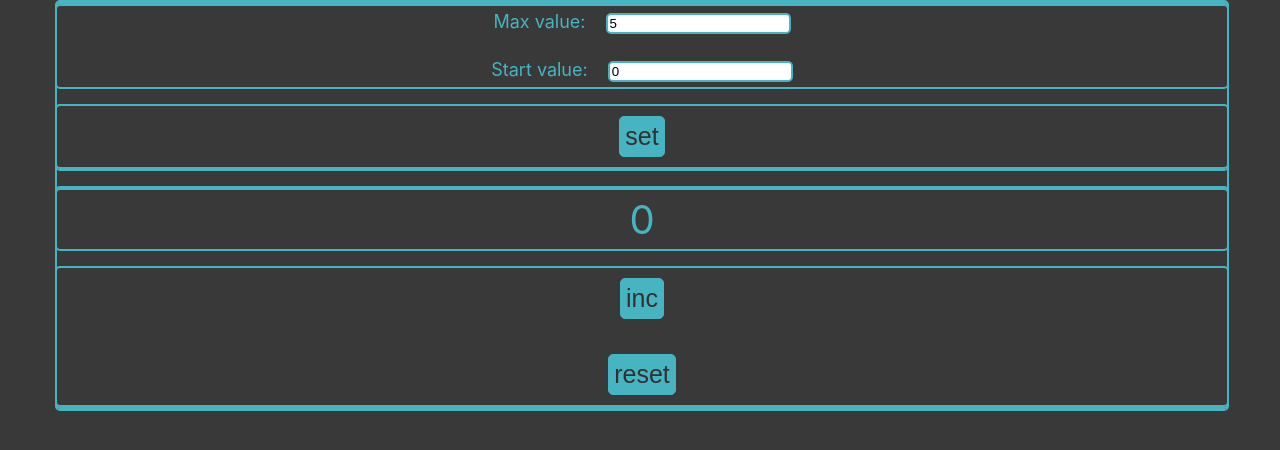
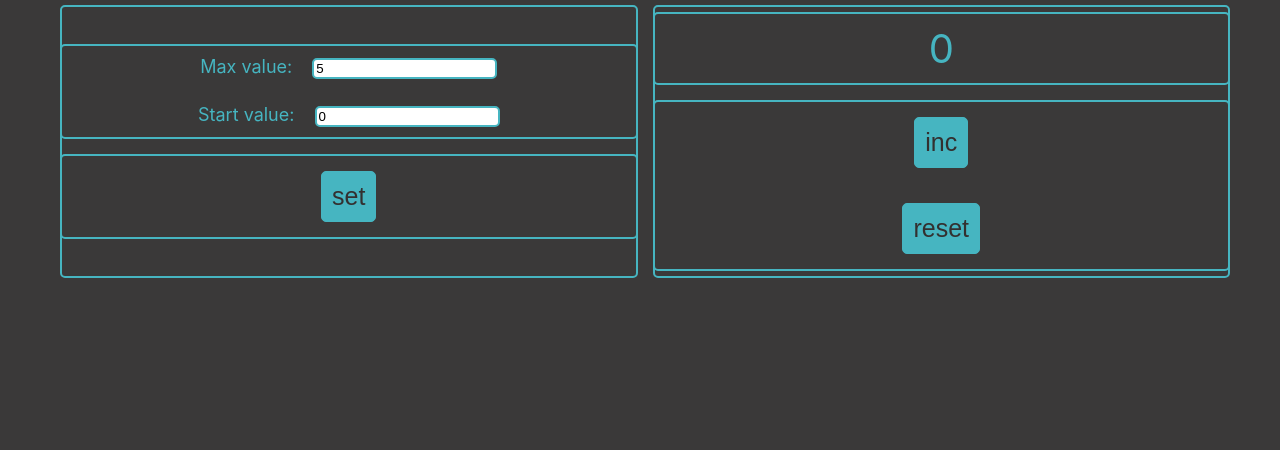
Before and after one commit to Verminas/counter, a React (Create React App) app: page / in a window 1280 px wide. Shown: the top 450 px of the page. Built offline with nearby package versions, Linux system fonts and the light colour scheme.

Commit message:
feat: add check functions, refactor layout

```diff
--- a/src/App.tsx
+++ b/src/App.tsx
@@ -3,42 +3,60 @@ import './App.css';
 import {Counter} from "./layout/Counter/Counter";
 
 export type ErrorMessage = 'Incorrect value';
+export type WarningMessage = 'Enter values and press "set"';
 
 function App() {
   console.log('rendering...')
-  const [maxValue, setMaxValue] = useState(5);
-  const [minValue, setMinValue] = useState(0);
-  const [counterValue, setCounterValue] = useState(minValue);
+  const [maxValue, setMaxValue] = useState(() => {
+    if(!!localStorage.getItem('maxCounterRange')) {
+      return Number(localStorage.getItem('maxCounterRange'));
+    } else {
+      return 5;
+    }
+  });
+  const [minValue, setMinValue] = useState(() => {
+    if(!!localStorage.getItem('minCounterRange')) {
+      return Number(localStorage.getItem('minCounterRange'));
+    } else {
+      return 0;
+    }
+  });
+  const [counterValue, setCounterValue] = useState<number | WarningMessage>(minValue);
+  const [counterIsMax, setCounterIsMax] = useState(false);
   const [errorCounterValue, setErrorCounterValue] = useState<null | ErrorMessage>(null);
-  const counterRange = {
-    min: 0,
-    max: maxValue,
-  }
+  const errorMessage: ErrorMessage = 'Incorrect value';
+  const warningMessage = 'Enter values and press "set"'
 
   function incrementCounterValue() {
+    console.log(`before +: ${counterValue}`)
     if(!errorCounterValue) {
-      if(counterValue < counterRange.max){
+      if(typeof counterValue === 'number' &&  counterValue < Number(localStorage.getItem('maxCounterRange'))){
+        setCounterIsMax(false);
         setCounterValue(counterValue + 1);
+        console.log(`after +: ${counterValue}`)
       } else {
-        setCounterValue(counterRange.max)
+        setCounterValue(Number(localStorage.getItem('maxCounterRange')))
+        setCounterIsMax(true);
       }
     }
     //setCounterValue(counterValue + 1);
   }
+  console.log(`out function +: ${counterValue}`)
 
   function resetCounterValue() {
     setErrorCounterValue(null)
-    setCounterValue(0);
+    setCounterValue(Number(localStorage.getItem('minCounterRange')));
+    setCounterIsMax(false);
   }
 
   function setCounterRange() {
-    console.log(minValue)
-    if(minValue >= 0) {
-      counterRange.min = minValue;
-      counterRange.max = maxValue;
+    resetCounterValue();
+    if(minValue >= 0 && minValue < maxValue) {
+      localStorage.setItem('minCounterRange', JSON.stringify(minValue));
+      localStorage.setItem('maxCounterRange', JSON.stringify(maxValue));
       setCounterValue(minValue);
     } else {
-      setErrorCounterValue("Incorrect value");
+      setErrorCounterValue(errorMessage);
     }
   }
 
@@ -50,20 +68,40 @@ function App() {
     }
     checkErrorCounterValue()
   }
+// !!!!!!!!!!!!!!!!!!!!!!!!!!!!!!!!!!!!!!!!!!!!!!!!!!!!!!!!!!!!!!!!!!!!!!
+  function changeMinValue(value: string) {
+    checkMinValueFromLS();
 
-  function changeMinValue(value: string) {
     if(Number(value) >= 0) {
       setMinValue(Number(value));
     } else {
       checkErrorCounterValue()
+      setErrorCounterValue(errorMessage);
       setMinValue(-1);
     }
     checkErrorCounterValue()
   }
 
+  function checkMinValueFromLS() {
+    checkComparisonMinMaxCounterRange();
+    if(minValue !== Number(localStorage.getItem('minCounterRange'))) {
+      setCounterValue(warningMessage);
+      setErrorCounterValue(errorMessage)
+    } else {
+      setCounterValue(minValue);
+    }
+  }
+
+  // !!!!!!!!!!!!!!!!!!!!!!!!!!!!!!!!!!!!!!!!!!!!!!!!!!!!
+  function checkComparisonMinMaxCounterRange() {
+    if(minValue > maxValue) {
+      setErrorCounterValue(errorMessage)
+    }
+  }
+
   function checkErrorCounterValue() {
     if (minValue < 0 || maxValue < 0) {
-      setErrorCounterValue("Incorrect value");
+      setErrorCounterValue(errorMessage);
     } else {
       setErrorCounterValue(null);
     }
@@ -83,6 +121,7 @@ console.log(errorCounterValue)
                resetCounterValue={resetCounterValue}
                setCounterRange={setCounterRange}
                errorCounterValue={errorCounterValue}
+               counterIsMax={counterIsMax}
       />
     </div>
   );
--- a/src/components/Button/Button.tsx
+++ b/src/components/Button/Button.tsx
@@ -1,26 +1,32 @@
 import React from 'react';
-import styled from "styled-components";
+import styled, {css} from "styled-components";
 import {theme} from "../../styles/theme";
 
 type ButtonPropsType = {
   children: string
   onClick: () => void
+  disabled?: boolean
 }
 
-export const Button = ({children, onClick}: ButtonPropsType) => {
+export const Button = ({children, onClick, disabled}: ButtonPropsType) => {
   return (
-    <StyledButton onClick={onClick}>{children}</StyledButton>
+    <StyledButton onClick={onClick} disabled={disabled}>{children}</StyledButton>
   );
 };
 
 const StyledButton = styled.button<ButtonPropsType>`
     width: fit-content;
-    padding: 5px;
+    padding: 10px;
     margin: 10px;
     border: 1px solid ${theme.borders.primary};
     border-radius: 5px;
     text-align: center;
     font-size: 25px;
     background-color: ${theme.backgrounds.third};
-    color: ${theme.fonts.secondary}
+    color: ${theme.fonts.secondary};
+    cursor: pointer;
+    ${props => props.disabled && css`
+        opacity: 0.5;
+        cursor: auto;
+    `}
 `
--- a/src/components/FieldOutput/FieldOutput.tsx
+++ /dev/null
@@ -1,44 +0,0 @@
-import React from 'react';
-import {FlexWrapper} from "../FlexWrapper";
-import {InputField} from "../InputField/InputField";
-import {Button} from "../Button/Button";
-import styled from "styled-components";
-import {theme} from "../../styles/theme";
-import {ErrorMessage} from "../../App";
-
-type FieldOutputPropsType = {
-  counterValue: number
-  incrementCounterValue: () => void
-  resetCounterValue: () => void
-  errorCounterValue: null | ErrorMessage
-}
-
-export const FieldOutput = ({
-                              counterValue,
-                              incrementCounterValue,
-                              resetCounterValue,
-                              errorCounterValue
-                            }: FieldOutputPropsType) => {
-  return (
-    <FlexWrapper>
-      <FlexWrapper>
-        <StyledSpan className={errorCounterValue ? 'error' : ''}>{errorCounterValue || counterValue}</StyledSpan>
-      </FlexWrapper>
-      <FlexWrapper>
-        <Button children={'inc'} onClick={incrementCounterValue}/>
-        <Button children={'reset'} onClick={resetCounterValue}/>
-      </FlexWrapper>
-    </FlexWrapper>
-  );
-};
-
-const StyledSpan = styled.span`
-    display: inline-block;
-    padding: 5px;
-    font-size: 40px;
-    color: ${theme.fonts.primary};
-
-    &.error{
-        color: ${theme.error};
-    }
-`
--- a/src/components/FlexWrapper.tsx
+++ b/src/components/FlexWrapper.tsx
@@ -3,7 +3,6 @@ import styled from "styled-components";
 import {theme} from "../styles/theme";
 
 type FlexWrapperPropsType = {
-  children: React.ReactNode
   direction?: string
   justify?: string
   align?: string
@@ -12,21 +11,14 @@ type FlexWrapperPropsType = {
 
 }
 
-export const FlexWrapper = (props: FlexWrapperPropsType) => {
-  return (
-    <StyledFlexWrapper>
-      {props.children}
-    </StyledFlexWrapper>
-  );
-};
-
-const StyledFlexWrapper = styled.div<FlexWrapperPropsType>`
+export const FlexWrapper = styled.div<FlexWrapperPropsType>`
     display: flex;
     width: 100%;
+    padding: 5px;
     border: ${props => props.border || `2px solid ${theme.borders.primary}`};
     border-radius: 5px;
     flex-direction: ${props => props.direction || 'column'};
     justify-content: ${props => props.justify || 'center'};
-    align-items: ${props => props.justify || 'center'};
+    align-items: ${props => props.align || 'center'};
     gap: ${props => props.gap || '15px'};
 `
--- a/src/components/InputField/InputField.tsx
+++ b/src/components/InputField/InputField.tsx
@@ -6,16 +6,16 @@ type InputFieldPropsType = {
   title: string
   value: number
   onChange: (e: ChangeEvent<HTMLInputElement>) => void
-  // error?: boolean
+   error?: boolean
 }
 
-export const InputField = ({title, value, onChange}: InputFieldPropsType) => {
+export const InputField = ({title, value, onChange, error}: InputFieldPropsType) => {
   return (
     <Wrapper>
       <StyledLabel>{title}<StyledInput type={'number'}
                                        value={value}
                                        onChange={onChange}
-                                       className={value < 0 ? 'error' : ''}
+                                       className={value < 0 || error ? 'error' : ''}
       /></StyledLabel>
     </Wrapper>
   );
--- a/src/layout/Counter/Counter.tsx
+++ b/src/layout/Counter/Counter.tsx
@@ -3,12 +3,12 @@ import {Container} from "../../components/Container";
 import {FlexWrapper} from "../../components/FlexWrapper";
 import styled from "styled-components";
 import {theme} from "../../styles/theme";
-import {FieldEnter} from "../../components/FieldEnter/FieldEnter";
-import {FieldOutput} from "../../components/FieldOutput/FieldOutput";
-import {ErrorMessage} from "../../App";
+import {EntryField} from "./EntryField/EntryField";
+import {OutputField} from "./OutputField/OutputField";
+import {ErrorMessage, WarningMessage} from "../../App";
 
 type CounterPropsType = {
-  counterValue: number
+  counterValue: number | WarningMessage
   maxValue: number
   minValue: number
   changeMinValue: (value: string) => void
@@ -17,6 +17,7 @@ type CounterPropsType = {
   resetCounterValue: () => void
   setCounterRange: () => void
   errorCounterValue: null | ErrorMessage
+  counterIsMax: boolean
 }
 
 export const Counter = ({
@@ -28,22 +29,25 @@ export const Counter = ({
                           incrementCounterValue,
                           resetCounterValue,
                           setCounterRange,
-                          errorCounterValue
+                          errorCounterValue,
+                          counterIsMax
                         }: CounterPropsType) => {
   return (
     <StyledCounter>
       <Container>
-        <FlexWrapper>
-          <FieldEnter maxValue={maxValue}
+        <FlexWrapper direction={'row'} align={'stretch'} border={'none'}>
+          <EntryField maxValue={maxValue}
                       changeMaxValue={changeMaxValue}
                       minValue={minValue}
                       changeMinValue={changeMinValue}
                       setCounterRange={setCounterRange}
+                      errorCounterValue={errorCounterValue}
           />
-          <FieldOutput counterValue={counterValue}
+          <OutputField counterValue={counterValue}
                        incrementCounterValue={incrementCounterValue}
                        resetCounterValue={resetCounterValue}
                        errorCounterValue={errorCounterValue}
+                       counterIsMax={counterIsMax}
           />
         </FlexWrapper>
       </Container>
--- a/src/components/FieldEnter/FieldEnter.tsx
+++ b/src/layout/Counter/EntryField/EntryField.tsx
@@ -1,31 +1,35 @@
 import React, {ChangeEvent} from 'react';
-import {FlexWrapper} from "../FlexWrapper";
-import {InputField} from "../InputField/InputField";
-import {Button} from "../Button/Button";
+import {FlexWrapper} from "../../../components/FlexWrapper";
+import {InputField} from "../../../components/InputField/InputField";
+import {Button} from "../../../components/Button/Button";
+import {ErrorMessage} from "../../../App";
 
-type FieldEnterPropsType = {
+type EntryFieldPropsType = {
   maxValue: number
   changeMaxValue: (value: string) => void
   minValue: number
   changeMinValue: (value: string) => void
   setCounterRange: () => void
+  errorCounterValue: null | ErrorMessage
 }
 
-export const FieldEnter = ({maxValue, changeMaxValue, minValue, changeMinValue, setCounterRange}: FieldEnterPropsType) => {
+export const EntryField = ({maxValue, changeMaxValue, minValue, changeMinValue, setCounterRange, errorCounterValue}: EntryFieldPropsType) => {
   return (
-    <FlexWrapper gap={'1000px'}>
+    <FlexWrapper>
       <FlexWrapper>
         <InputField title={'Max value: '}
                     value={maxValue}
                     onChange={(e) => changeMaxValue(e.currentTarget.value)}
+                    error={!!errorCounterValue}
         />
         <InputField title={'Start value: '}
                     value={minValue}
                     onChange={(e) => changeMinValue(e.currentTarget.value)}
+                    error={!!errorCounterValue}
         />
       </FlexWrapper>
       <FlexWrapper>
-        <Button children={'set'} onClick={setCounterRange}/>
+        <Button children={'set'} onClick={setCounterRange} disabled={!!errorCounterValue}/>
       </FlexWrapper>
     </FlexWrapper>
   );
--- /dev/null
+++ b/src/layout/Counter/OutputField/OutputField.tsx
@@ -0,0 +1,46 @@
+import React from 'react';
+import {FlexWrapper} from "../../../components/FlexWrapper";
+import {InputField} from "../../../components/InputField/InputField";
+import {Button} from "../../../components/Button/Button";
+import styled from "styled-components";
+import {theme} from "../../../styles/theme";
+import {ErrorMessage, WarningMessage} from "../../../App";
+
+type OutputFieldPropsType = {
+  counterValue: number | WarningMessage
+  incrementCounterValue: () => void
+  resetCounterValue: () => void
+  errorCounterValue: null | ErrorMessage
+  counterIsMax: boolean
+}
+
+export const OutputField = ({
+                              counterValue,
+                              incrementCounterValue,
+                              resetCounterValue,
+                              errorCounterValue,
+                              counterIsMax
+                            }: OutputFieldPropsType) => {
+  return (
+    <FlexWrapper>
+      <FlexWrapper>
+        <StyledSpan className={errorCounterValue || counterIsMax ? 'error' : ''}>{errorCounterValue || counterValue}</StyledSpan>
+      </FlexWrapper>
+      <FlexWrapper>
+        <Button children={'inc'} onClick={incrementCounterValue} disabled={counterIsMax || !!errorCounterValue || typeof counterValue !== 'number'}/>
+        <Button children={'reset'} onClick={resetCounterValue} disabled={!!errorCounterValue || typeof counterValue !== 'number'}/>
+      </FlexWrapper>
+    </FlexWrapper>
+  );
+};
+
+const StyledSpan = styled.span`
+    display: inline-block;
+    padding: 5px;
+    font-size: 40px;
+    color: ${theme.fonts.primary};
+
+    &.error{
+        color: ${theme.error};
+    }
+`
```
